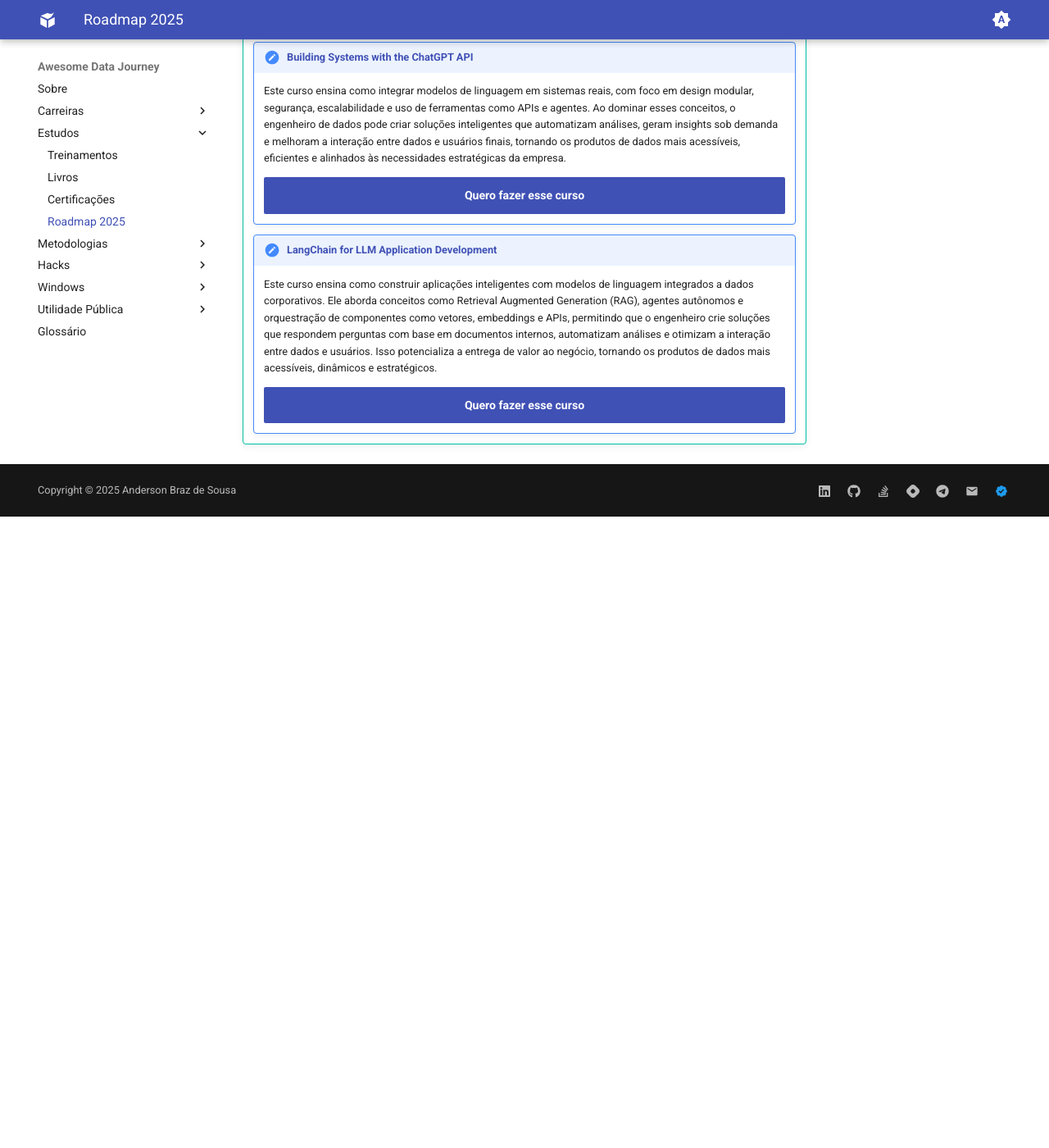
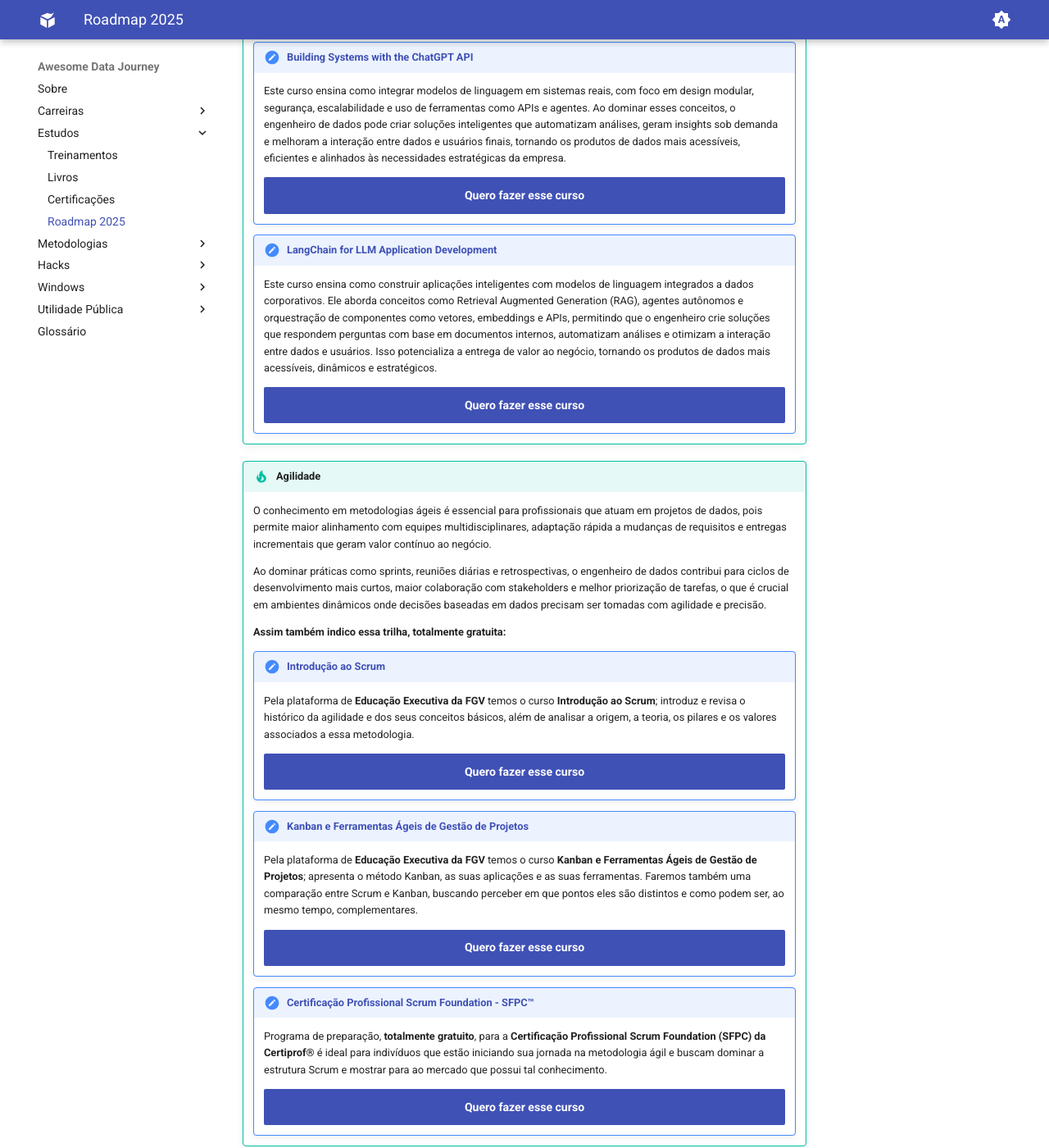
Before and after one commit to andersonbraz/andersonbraz.github.io, an MkDocs documentation site: the page built from docs/estudos/roadmap.md, in a window 1280 px wide and 1400 px high, scrolled down 2591 px. Shown: the whole window at 82% size. Built offline with MkDocs 1.6.1 and Material for MkDocs 9.7.7, drawn with Linux system fonts in a browser that asks for light colours; before the commit the page ends 3221 px from its top, so only the background shows below that.

Commit message:
Update Project.

```diff
--- a/docs/estudos/roadmap.md
+++ b/docs/estudos/roadmap.md
@@ -93,3 +93,29 @@
         Este curso ensina como construir aplicações inteligentes com modelos de linguagem integrados a dados corporativos. Ele aborda conceitos como Retrieval Augmented Generation (RAG), agentes autônomos e orquestração de componentes como vetores, embeddings e APIs, permitindo que o engenheiro crie soluções que respondem perguntas com base em documentos internos, automatizam análises e otimizam a interação entre dados e usuários. Isso potencializa a entrega de valor ao negócio, tornando os produtos de dados mais acessíveis, dinâmicos e estratégicos.
 
         [Quero fazer esse curso](https://learn.deeplearning.ai/courses/langchain/){ .md-button .md-button--primary .md-button--large target="_blank"}
+
+!!! tip "Agilidade"
+
+    O conhecimento em metodologias ágeis é essencial para profissionais que atuam em projetos de dados, pois permite maior alinhamento com equipes multidisciplinares, adaptação rápida a mudanças de requisitos e entregas incrementais que geram valor contínuo ao negócio.
+
+    Ao dominar práticas como sprints, reuniões diárias e retrospectivas, o engenheiro de dados contribui para ciclos de desenvolvimento mais curtos, maior colaboração com stakeholders e melhor priorização de tarefas, o que é crucial em ambientes dinâmicos onde decisões baseadas em dados precisam ser tomadas com agilidade e precisão.
+
+    **Assim também indico essa trilha, totalmente gratuita:**
+
+    !!! note "[Introdução ao Scrum](https://learn.deeplearning.ai/courses/chatgpt-prompt-eng/){target="_blank"}"
+
+         Pela plataforma de **Educação Executiva da FGV** temos o curso **Introdução ao Scrum**; introduz e revisa o histórico da agilidade e dos seus conceitos básicos, além de analisar a origem, a teoria, os pilares e os valores associados a essa metodologia.
+
+        [Quero fazer esse curso](https://learn.deeplearning.ai/courses/chatgpt-prompt-eng/){ .md-button .md-button--primary .md-button--large target="_blank"}
+
+    !!! note "[Kanban e Ferramentas Ágeis de Gestão de Projetos](https://educacao-executiva.fgv.br/cursos/online/curta-media-duracao-online/kanban-e-ferramentas-ageis/){target="_blank"}"
+
+        Pela plataforma de **Educação Executiva da FGV** temos o curso **Kanban e Ferramentas Ágeis de Gestão de Projetos**; apresenta o método Kanban, as suas aplicações e as suas ferramentas. Faremos também uma comparação entre Scrum e Kanban, buscando perceber em que pontos eles são distintos e como podem ser, ao mesmo tempo, complementares.
+
+        [Quero fazer esse curso](https://educacao-executiva.fgv.br/cursos/online/curta-media-duracao-online/kanban-e-ferramentas-ageis/){ .md-button .md-button--primary .md-button--large target="_blank"}
+
+    !!! note "[Certificação Profissional Scrum Foundation - SFPC™](https://certiprof.com/pt/products/scrum-foundation-professional-certificate-sfpc-portugues/){target="_blank"}"
+
+        Programa de preparação, **totalmente gratuito**, para a **Certificação Profissional Scrum Foundation (SFPC) da Certiprof®** é ideal para indivíduos que estão iniciando sua jornada na metodologia ágil e buscam dominar a estrutura Scrum e mostrar para ao mercado que possui tal conhecimento.
+
+        [Quero fazer esse curso](https://certiprof.com/pt/products/scrum-foundation-professional-certificate-sfpc-portugues/){ .md-button .md-button--primary .md-button--large target="_blank"}
```
